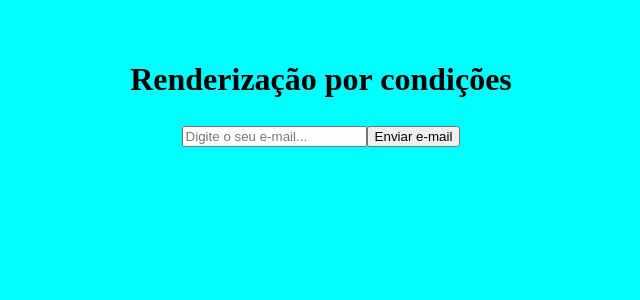
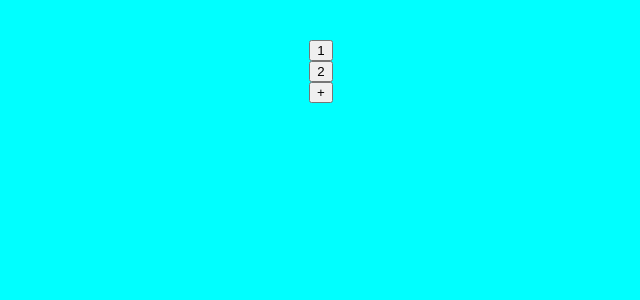
Before and after one commit to PeterAires/React, a React (Vite) app in the folder projeto1/: page / in a window 1280 px wide. Shown: the top 300 px of the page, without its empty margins (319-959 px from the left). Built offline with nearby package versions, Linux system fonts and the light colour scheme.

Commit message:
treino react

```diff
--- a/projeto1/src/App.jsx
+++ b/projeto1/src/App.jsx
@@ -1,13 +1,15 @@
 import './App.css'
-import Condicional from './components/Condicional'
 import './index.css'
+import Numero1 from './components/calculadora/Numero1'
+import Numero2 from './components/calculadora/Numero2'
+import SinalMais from './components/calculadora/sinalMais'
 
 function App(){
   return (
     <div className="App">
-      <h1>Renderização por condições</h1>
-      <Condicional/>
-
+      <Numero1/>
+      <Numero2/>
+      <SinalMais/>
     </div>
   )
 }
--- /dev/null
+++ b/projeto1/src/components/calculadora/Numero1.jsx
@@ -0,0 +1,13 @@
+import { useState } from "react"
+
+function Numero1(){
+
+    const [numero,setNumero] = useState(1)
+
+    return(
+        <div className="Botao">
+            <button onClick={(e) => {setNumero(1)}}>1</button>
+        </div>
+    )
+}
+export default Numero1
--- /dev/null
+++ b/projeto1/src/components/calculadora/Numero2.jsx
@@ -0,0 +1,13 @@
+import { useState } from "react"
+
+function Numero2(){
+
+    const [numero,setNumero] = useState(2)
+
+    return(
+        <div className="Botao">
+            <button onClick={(e) => {setNumero(2)}}>2</button>
+        </div>
+    )
+}
+export default Numero2
--- /dev/null
+++ b/projeto1/src/components/calculadora/sinalMais.jsx
@@ -0,0 +1,13 @@
+import { useState } from "react"
+
+function SinalMais(){
+
+    const [sinal,setSinal] = useState('+')
+
+    return(
+        <div className="Botao">
+            <button onClick={(e) => {setSinal('+')}}>+</button>
+        </div>
+    )
+}
+export default SinalMais
```
Also changed, not shown: projeto1/src/components/Treino.jsx (added, +15 -0 lines), projeto1/src/components/TreinoDois.jsx (added, +21 -0 lines), projeto1/src/components/calculadora/Render.jsx (added, +9 -0 lines).
